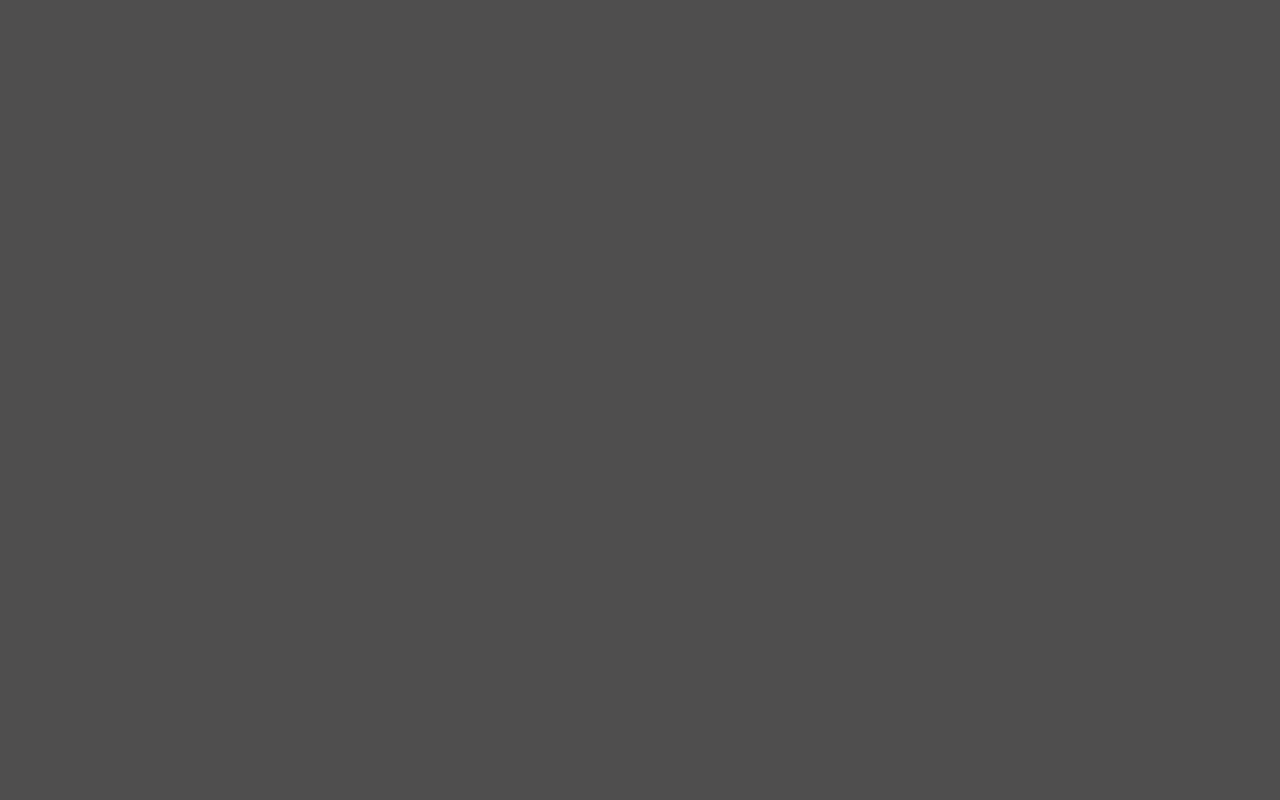
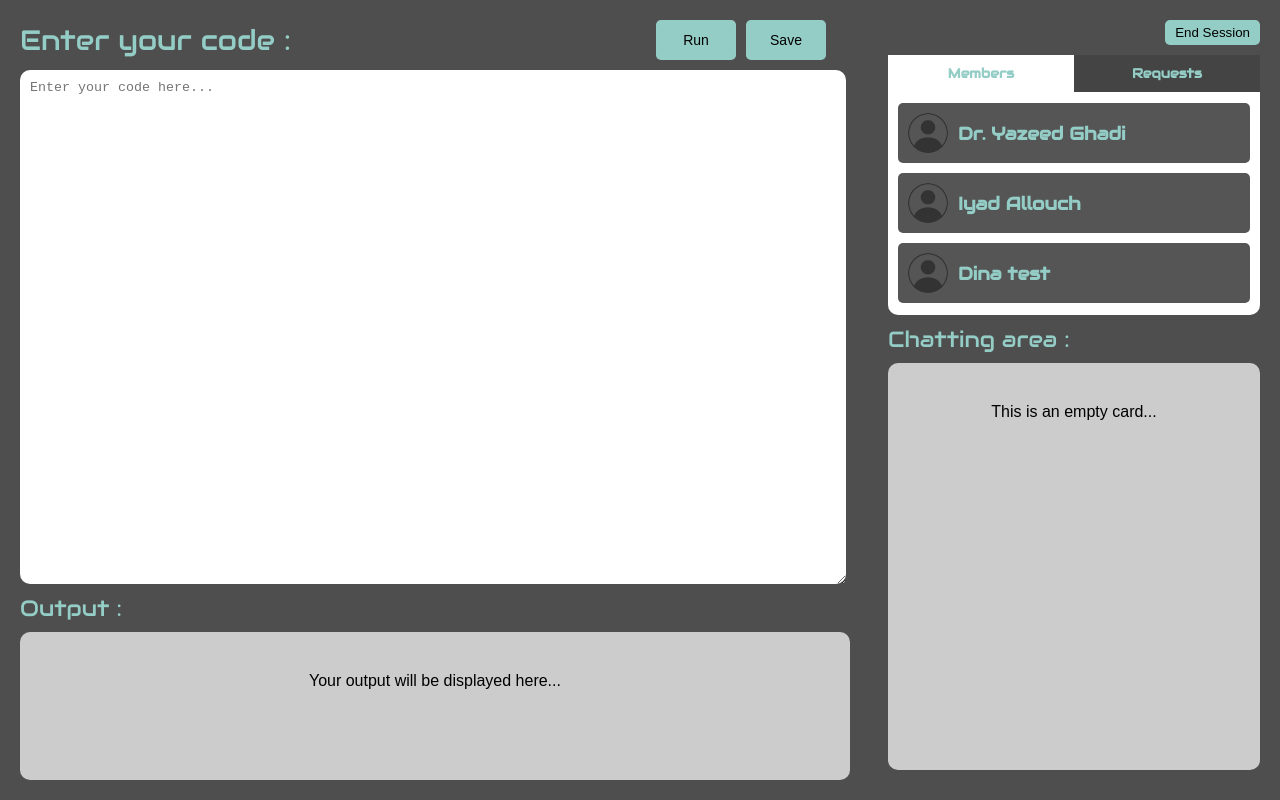
Before and after one commit to Iyadallouch/ReshiCode, a React (Create React App) app in the folder client/: page /collaarea in a window 1280 px wide. Before the commit this address had no page. Built offline with nearby package versions, Linux system fonts and the light colour scheme.

Commit message:
version one of Programming Area

```diff
--- a/client/src/App.js
+++ b/client/src/App.js
@@ -4,6 +4,7 @@ import Signup from "./Pages/Signup";
 import Login from "./Pages/Login";
 import UserHomepage from "./Pages/UserHomepage";
 import ProHomepage from "./Pages/ProHomepage";
+import CollaArea from "./Pages/CollaArea";
 import "./global.css";
 
 function App() {
@@ -17,6 +18,8 @@ function App() {
           <Route path="/login" element={<Login />}></Route>
           <Route path="/userhomepage" element={<UserHomepage />}></Route>
           <Route path="/prohomepage" element={<ProHomepage />}></Route>
+          <Route path="/collaarea" element={<CollaArea />}></Route>
+
         </Routes>
       </Router>
     </div>
--- /dev/null
+++ b/client/src/Pages/CollaArea.js
@@ -0,0 +1,77 @@
+import React, { useState } from "react";
+import "../style/CollaAreaPage.css";
+import userImage from "../images/userpic.png";
+
+
+export default function CollaArea() {
+  const [activeTab, setActiveTab] = useState("members");
+
+  return (
+    <div className="colla-area-container">
+      <div className="colla-left-side">
+        <div className="buttons-container">
+          <span className="buttons-text">Enter your code :</span>
+          <button className="colla-action-button">Run</button>
+          <button className="colla-action-button">Save</button>
+        </div>
+        <textarea
+          className="code-input"
+          placeholder="Enter your code here..."
+        ></textarea>
+        <div className="output-label">Output :</div>
+        <div className="output-card">
+          <p>Your output will be displayed here...</p>
+        </div>
+      </div>
+      <div className="colla-right-side">
+        <button className="top-button">End Session</button>
+        <div className="tabs-container">
+          <div className="tabs">
+            <button
+              className={`tab ${activeTab === "members" ? "active" : ""}`}
+              onClick={() => setActiveTab("members")}
+            >
+              Members
+            </button>
+            <button
+              className={`tab ${activeTab === "requests" ? "active" : ""}`}
+              onClick={() => setActiveTab("requests")}
+            >
+              Requests
+            </button>
+          </div>
+          <div className="tab-content">
+            {activeTab === "members" ? (
+              <>
+                <div className="user-card">
+                  <img src={userImage} alt="User 1" />
+                  <h2>Dr. Yazeed Ghadi</h2>
+                </div>
+                <div className="user-card">
+                  <img src={userImage} alt="User 2" />
+                  <h2>Iyad Allouch</h2>
+                </div>
+                <div className="user-card">
+                  <img src={userImage} alt="User 3" />
+                  <h2>Dina test</h2>
+                </div>
+                <div className="user-card">
+                  <img src={userImage} alt="User 4" />
+                  <h2>User four</h2>
+                </div>
+              </>
+            ) : (
+              <div className="request-card">
+                <p>No requests available.</p>
+              </div>
+            )}
+          </div>
+        </div>
+        <div className="output-label">Chatting area :</div>
+        <div className="empty-card">
+          <p>This is an empty card...</p>
+        </div>
+      </div>
+    </div>
+  );
+}
--- a/client/src/Pages/ProHomepage.js
+++ b/client/src/Pages/ProHomepage.js
@@ -35,7 +35,7 @@ export default function ProHomepage() {
           <img src={userImage} alt="User Logo" className="user-logo" />
           <h2>Dr. Yazeed</h2>
           <div className="star-rating">
-            Rate :
+            Rate
             {[...Array(5)].map((star, index) => (
               <FaStar key={index} className="star-icon" />
             ))}
--- a/client/src/Pages/UserHomepage.js
+++ b/client/src/Pages/UserHomepage.js
@@ -1,14 +1,16 @@
 import React, { useState, useRef } from "react";
-import Select from "react-select";
+// import Select from "react-select";
+import { Link } from "react-router-dom";
+
 import logo from "../images/logo.png";
 import userImage from "../images/userpic.png";
 import "../style/UserHomepage.css";
 
-const languageOptions = [
-  { value: "cPlus", label: "C+" },
-  { value: "java", label: "Java" },
-  { value: "python", label: "Python" },
-];
+// const languageOptions = [
+//   { value: "cPlus", label: "C+" },
+//   { value: "java", label: "Java" },
+//   { value: "python", label: "Python" },
+// ];
 
 export default function UserHomepage() {
   const [areaName, setAreaName] = useState("");
@@ -87,13 +89,14 @@ export default function UserHomepage() {
               <option value="java">Java</option>
               <option value="python">Python</option>
             </select>
-
+            <Link to="/collaarea" className="notLink">
             <button
               type="button"
               className={`create-button ${isSelectFocused ? "active" : ""}`}
             >
               Create programming area
             </button>
+            </Link>
           </form>
         </div>
         <div className="right-side">
--- /dev/null
+++ b/client/src/style/CollaAreaPage.css
@@ -0,0 +1,186 @@
+.colla-area-container {
+  display: flex;
+  justify-content: space-between;
+  padding: 20px;
+  height: 100vh; /* Fill the entire screen height */
+  box-sizing: border-box;
+}
+
+.colla-left-side {
+  width: 65%;
+  display: flex;
+  flex-direction: column;
+  align-items: flex-start;
+}
+
+.buttons-container {
+  display: flex;
+  justify-content: flex-end;
+  width: 100%;
+  margin-bottom: 10px;
+}
+
+.buttons-text {
+  margin-right: auto; /* Pushes the text to the left */
+  font-size: 28px;
+  line-height: 40px; /* Aligns with button height */
+  font-family: "Audiowide";
+  color: rgba(148, 205, 198, 255);
+}
+
+.colla-action-button {
+  padding: 5px 10px; /* Smaller buttons */
+  background-color: #94cdc6;
+  border: none;
+  border-radius: 5px;
+  cursor: pointer;
+  font-size: 14px;
+  margin-left: 10px; /* Space between buttons */
+  width: 80px;
+  height: 40px;
+}
+
+.colla-action-button:hover {
+  background-color: #00a88b;
+  transform: scale(1.05);
+}
+
+.code-input {
+  height: 65%; /* Adjust height to fill space */
+  width: 100%;
+  min-width: 100%;
+  min-height: 65%;
+  max-width: 70%;
+  max-height: 65%;
+  background-color: #ffffff;
+  color: #000000;
+  border: none;
+  border-radius: 10px;
+  padding: 10px;
+  margin-bottom: 10px;
+}
+
+.output-label {
+  font-size: 22px;
+  color: #ffffff;
+  margin-bottom: 10px;
+  font-family: "Audiowide";
+  color: rgba(148, 205, 198, 255);
+}
+
+.output-card {
+  background-color: #ccc;
+  padding: 20px;
+  border-radius: 10px;
+  flex: 1; /* Ensure it fills remaining space */
+  width: 98%;
+}
+
+.colla-right-side {
+  width: 30%;
+  display: flex;
+  flex-direction: column;
+}
+
+.top-button {
+  align-self: flex-end;
+  padding: 5px 10px;
+  background-color: #94cdc6;
+  border: none;
+  border-radius: 5px;
+  cursor: pointer;
+  margin-bottom: 10px;
+}
+
+.top-button:hover {
+  background-color: #00a88b;
+  transform: scale(1.05);
+}
+
+.tabs-container {
+  background-color: white;
+  border-radius: 10px;
+  margin-bottom: 10px;
+  min-height: 260px ;
+}
+
+.tabs {
+  display: flex;
+  justify-content: space-around;
+  border-bottom: 1px solid white;
+}
+
+.tab {
+  flex: 1;
+  padding: 10px;
+  background-color: #444;
+  border: none;
+  color: rgba(148, 205, 198, 255);
+  cursor: pointer;
+  font-family: "Audiowide";
+  font-weight: bold;
+}
+
+.tab.active {
+  background-color: white;
+}
+
+.tab-content {
+  padding: 10px;
+  max-height: 200px;
+  overflow-y: auto;
+}
+
+.user-card {
+  display: flex;
+  align-items: center;
+  background-color: #555;
+  padding: 10px;
+  border-radius: 5px;
+  margin-bottom: 10px;
+}
+
+.user-card img {
+  border-radius: 50%;
+  width: 40px;
+  height: 40px;
+  margin-right: 10px;
+}
+
+.user-card h2 {
+  color: rgba(148, 205, 198, 255);
+  font-size: 18px;
+  margin: 0;
+}
+
+.feedback-button {
+  padding: 5px 10px;
+  background-color: #94cdc6;
+  border: none;
+  border-radius: 5px;
+  cursor: pointer;
+}
+
+.feedback-button:hover {
+  background-color: #00a88b;
+}
+
+.empty-card {
+  background-color: #ccc;
+  padding: 20px;
+  border-radius: 10px;
+  margin-bottom: 10px;
+  flex: 1; /* Ensure it fills remaining space */
+}
+
+/* Responsive adjustments */
+@media (max-width: 768px) {
+  .colla-area-container {
+    flex-direction: column;
+  }
+
+  .colla-left-side,
+  .colla-right-side {
+    width: 100%;
+  }
+}
--- a/client/src/style/UserHomepage.css
+++ b/client/src/style/UserHomepage.css
@@ -183,6 +183,7 @@
   color: rgba(148, 205, 198, 255);
   margin-bottom: 10px;
   font-family: "Audiowide";
+  margin-left: -60px;
 }
 
 .right-side-button {
@@ -193,6 +194,8 @@
   font-size: 16px;
   border-radius: 5px;
   cursor: pointer;
+  margin-left: -60px;
+
   transition: background-color 0.3s ease;
 }
 
@@ -242,6 +245,6 @@
   }
   .right-side-button,
   .right-side-text {
-    margin-right: 80px;
+    margin-right: 20px;
   }
 }
```
